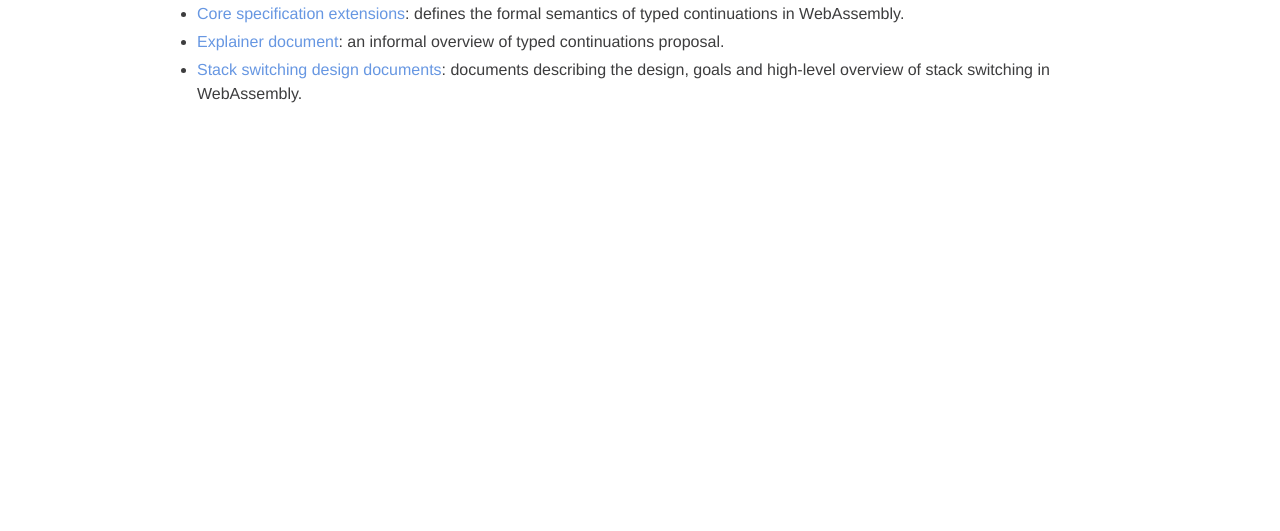
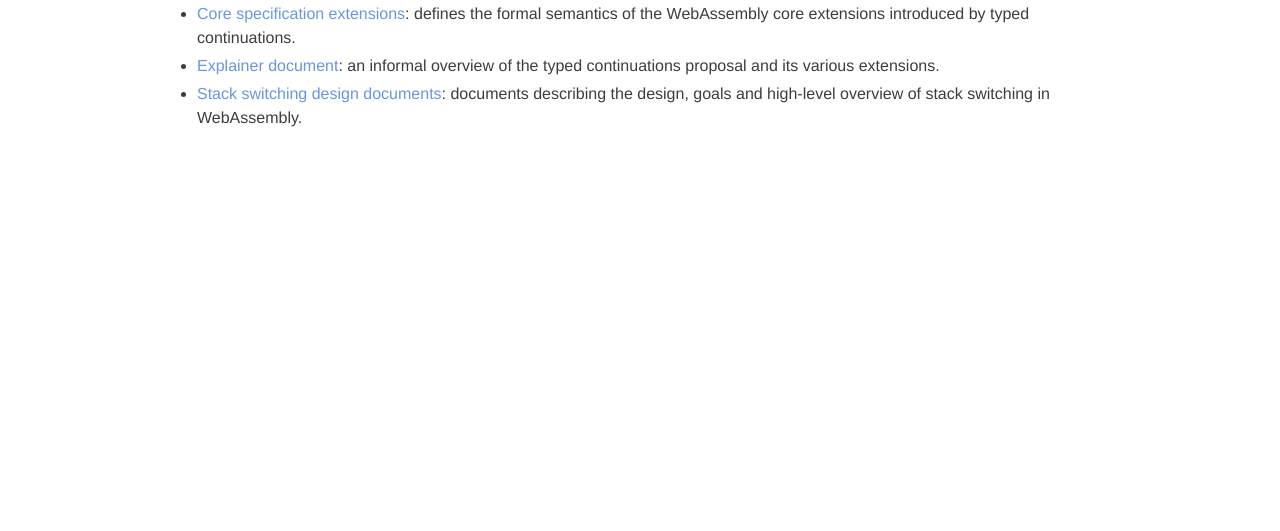
Before and after one commit to wasmfx/wasmfx.github.io, a plain HTML site: page specs/index.html in a window 1280 px wide. Shown: the part 269-800 px from the top of the page. Drawn offline with Linux system fonts and the light colour scheme.

Commit message:
Fix another typo

```diff
--- a/specs/index.html
+++ b/specs/index.html
@@ -24,12 +24,13 @@
       <div class="container">
         <h1 id="specifications">Specification</h1>
         <ul>
-          <li><a href="/specs/core/">Core
-          specification extensions</a>: defines the formal semantics of typed
-          continuations in WebAssembly.</li>
-          <li><a href="/specs/explainer/">Explainer
-              document</a>: an informal overview of typed continuations
-          proposal.</li>
+          <li><a href="/specs/core/">Core specification
+          extensions</a>: defines the formal semantics of the
+          WebAssembly core extensions introduced by typed
+          continuations.</li>
+          <li><a href="/specs/explainer/">Explainer document</a>: an
+              informal overview of the typed continuations proposal
+              and its various extensions.</li>
           <li><a href="https://github.com/WebAssembly/stack-switching/">Stack
           switching design documents</a>: documents describing the
           design, goals and high-level overview of stack switching in
```
